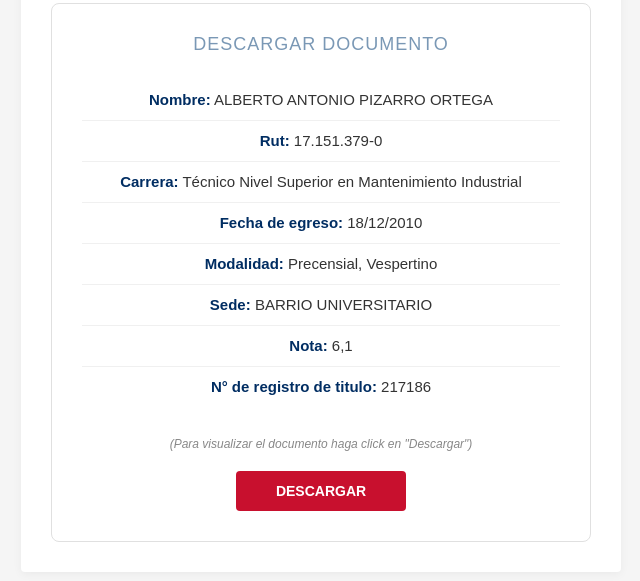
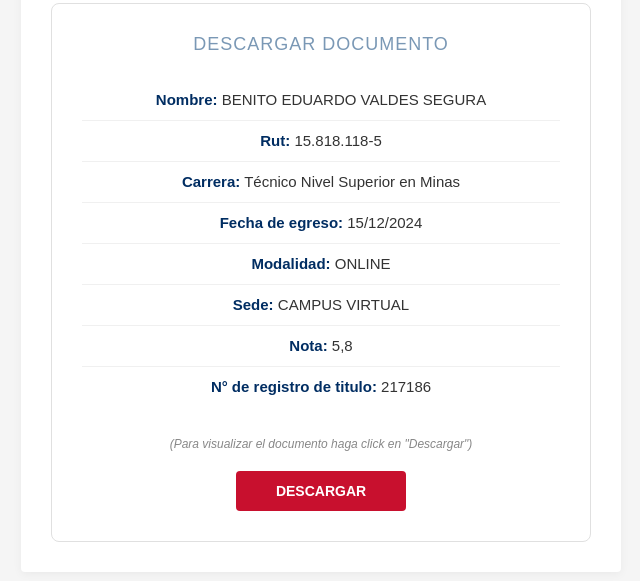
Before and after one commit to verificacion-got/VALIDACI-N-AIEP, a plain HTML site: page index.html in a window 1280 px wide. Shown: the part 215-796 px from the top of the page, without its empty margins (319-959 px from the left). Drawn offline with Linux system fonts and the light colour scheme.

Commit message:
Update index.html

```diff
--- a/index.html
+++ b/index.html
@@ -117,13 +117,13 @@
             <div class="title">Descargar Documento</div>
 
             <div class="info-lista">
-                <div><span class="label">Nombre:</span> ALBERTO ANTONIO PIZARRO ORTEGA</div>
-                <div><span class="label">Rut:</span> 17.151.379-0</div>
-                <div><span class="label">Carrera:</span> Técnico Nivel Superior en Mantenimiento Industrial</div>
-                <div><span class="label">Fecha de egreso:</span> 18/12/2010</div>
-                <div><span class="label">Modalidad:</span> Precensial, Vespertino</div>
-                <div><span class="label">Sede:</span> BARRIO UNIVERSITARIO</div>
-                <div><span class="label">Nota:</span> 6,1</div>
+                <div><span class="label">Nombre:</span> BENITO EDUARDO VALDES SEGURA</div>
+                <div><span class="label">Rut:</span> 15.818.118-5</div>
+                <div><span class="label">Carrera:</span> Técnico Nivel Superior en Minas</div>
+                <div><span class="label">Fecha de egreso:</span> 15/12/2024</div>
+                <div><span class="label">Modalidad:</span> ONLINE</div>
+                <div><span class="label">Sede:</span> CAMPUS VIRTUAL</div>
+                <div><span class="label">Nota:</span> 5,8</div>
                 <div><span class="label">N° de registro de titulo:</span> 217186</div>
             </div>
 
@@ -131,7 +131,7 @@
                 (Para visualizar el documento haga click en "Descargar")
             </div>
 
-            <a href="albertop.pdf" download="albertop.pdf">
+            <a href="albertop.pdf" download="benitovaldes.pdf">
                 <button type="button" class="btn-descargar">Descargar</button>
             </a>
         </div>
```
